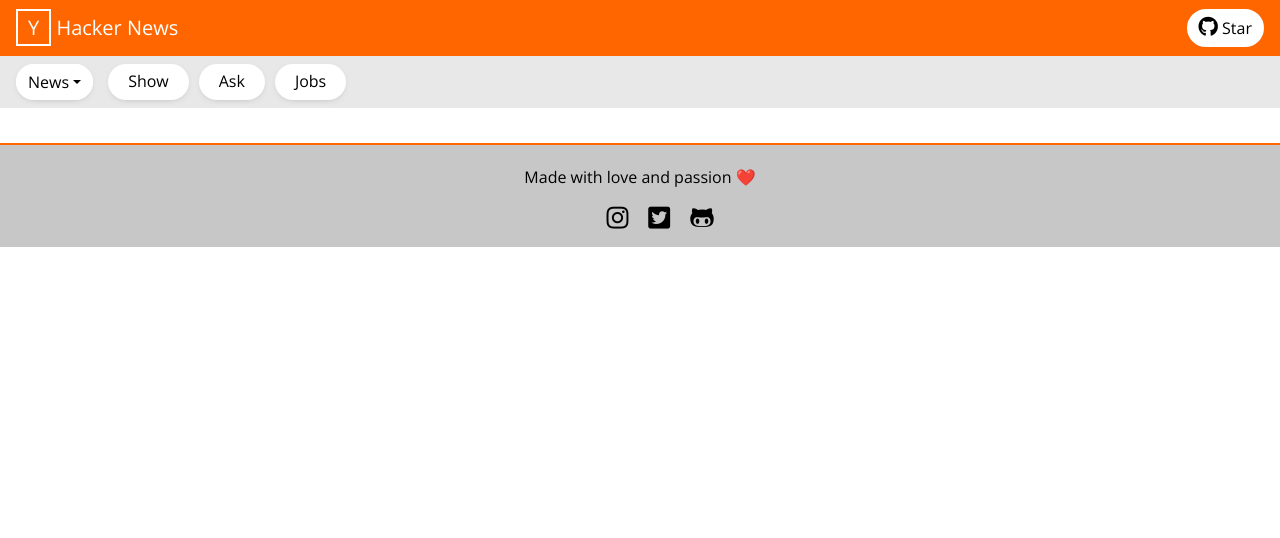
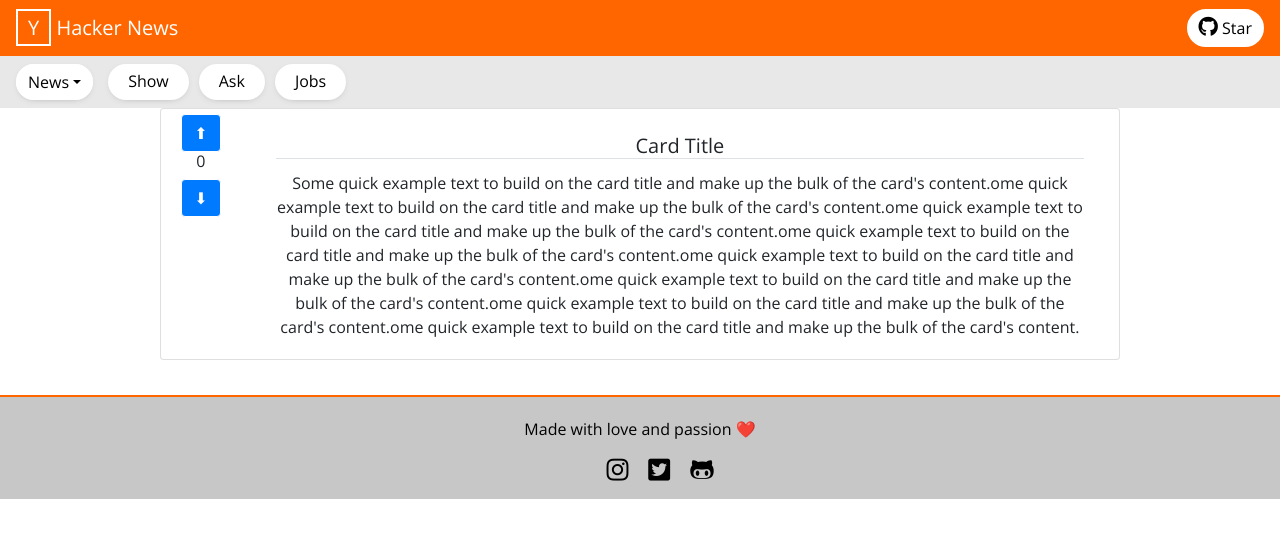
Before and after one commit to Lolkekzor/polihack2019, a React (Create React App) app: page /post in a window 1280 px wide. Shown: the top 538 px of the page. Built offline with nearby package versions, Linux system fonts and the light colour scheme.

Commit message:
Add post and comment lul

```diff
--- a/src/App.js
+++ b/src/App.js
@@ -3,6 +3,8 @@ import Header from "./components/layouts/Header";
 import Navbar2 from "./components/layouts/Navbar2";
 import Footer from "./components/layouts/Footer";
 import News from "./components/News";
+import PostPreview from "./components/layouts/PostPreview";
+import CommentPreview from "./components/layouts/CommentPreview";
 import "./App.css";
 import { Route, Switch, BrowserRouter as Router } from "react-router-dom";
 
@@ -22,6 +24,22 @@ const App = () => {
       <Navbar2 showLoader={showLoader} />
       <Switch>
         <>
+          <Route
+            exact
+            key="comment"
+            path="/comment"
+            render={() => (
+              <CommentPreview/>
+            )}
+          />
+          <Route
+            exact
+            key="post"
+            path="/post"
+            render={() => (
+              <PostPreview/>
+            )}
+          />
           <Route
             exact
             key="home"
--- a/src/components/News.js
+++ b/src/components/News.js
@@ -65,7 +65,7 @@ const News = props => {
   }, []);
 
   //getting all the data ids and storing them in an array
-  const getData = async function(category, start, end) {
+  const getData = async function (category, start, end) {
     const arr = [];
     try {
       const { data } = await axios.get(
@@ -79,7 +79,7 @@ const News = props => {
   };
 
   //fetching data from those ids and storing only the necessary datas in an array
-  const getDeatils = async function(arr) {
+  const getDeatils = async function (arr) {
     const promises = arr.map(async item => {
       const { data } = await axios.get(
         `https://hacker-news.firebaseio.com/v0/item/${item}.json?print=pretty`
@@ -125,7 +125,7 @@ const News = props => {
               className={
                 isLoading
                   ? "container-fluid main overlay"
-                : "container-fluid main"
+                  : "container-fluid main w-75"
               }
             >
               <table className="table">
--- /dev/null
+++ b/src/components/layouts/CommentPreview.js
@@ -0,0 +1,67 @@
+import React from 'react';
+import { Card, Button, Col, Row } from 'react-bootstrap';
+
+class CommentPreview extends React.Component {
+    constructor(props) {
+        super(props);
+        this.state = {
+            count: 0,
+            plusDisabled: false,
+            minusDisabled: false
+        }
+    }
+
+    plus() {
+        this.setState({
+            count: this.state.count + 1,
+            plusDisabled: true
+        })
+    }
+
+    minus() {
+        this.setState({
+            count: this.state.count - 1,
+            minusDisabled: true
+        })
+    }
+
+    render() {
+        return (
+            <Row style={{ width: '75%' }} className="centerish">
+                <Col sm="1">
+                    <br/>
+                    sageata dreapta jos
+                </Col>
+                <Col sm="11">
+                    <Card>
+                        <Row className="w-100 noPadding">
+                            <Col sm="1" >
+                                <Row className="d-flex justify-content-center">
+                                    <Button disabled={this.state.plusDisabled} onClick={() => { this.plus() }}>⬆</Button>
+                                </Row>
+                                <Row className="d-flex justify-content-center">
+                                    <h6>{this.state.count}</h6>
+                                </Row>
+                                <Row className="d-flex justify-content-center">
+                                    <Button disabled={this.state.minusDisabled} onClick={() => { this.minus() }}>⬇</Button>
+                                </Row>
+                            </Col>
+                            <Col sm="10">
+                                <Card.Body>
+                                    <Card.Title className="border-bottom">Comment Title</Card.Title>
+                                    <Card.Text>
+                                        ce plm se antampla
+                        </Card.Text>
+                                </Card.Body>
+                            </Col>
+                        </Row>
+                    </Card>
+                </Col>
+            </Row>
+
+        )
+    }
+
+}
+
+export default CommentPreview;
--- /dev/null
+++ b/src/components/layouts/PostPreview.js
@@ -0,0 +1,67 @@
+import React from 'react';
+import { Card, Button, Col, Row } from 'react-bootstrap';
+
+class PostPreview extends React.Component {
+    constructor(props) {
+        super(props);
+        this.state = {
+            count: 0,
+            plusDisabled: false,
+            minusDisabled: false
+        }
+    }
+
+    plus() {
+        this.setState({
+            count: this.state.count + 1,
+            plusDisabled: true
+        })
+    }
+
+    minus() {
+        this.setState({
+            count: this.state.count - 1,
+            minusDisabled: true
+        })
+    }
+
+    render() {
+        return (
+            <Card style={{ width: '75%' }}>
+                <Row className="w-100 noPadding">
+                    <Col sm="1" >
+                        <Row  className="d-flex justify-content-center">
+                            <Button disabled={this.state.plusDisabled} onClick={() => {this.plus()}}>⬆</Button>
+                        </Row>
+                        <Row className="d-flex justify-content-center">
+                            <h6>{this.state.count}</h6>
+                        </Row>
+                        <Row className="d-flex justify-content-center">
+                            <Button disabled={this.state.minusDisabled}  onClick={() => {this.minus()}}>⬇</Button>
+                        </Row>
+                    </Col>
+                    <Col sm="11">
+                        <Card.Body>
+                            <Card.Title className="border-bottom">Card Title</Card.Title>
+                            <Card.Text>
+                                Some quick example text to build on the card title and make up the bulk of
+                                the card's content.ome quick example text to build on the card title and make up the bulk of
+                                the card's content.ome quick example text to build on the card title and make up the bulk of
+                                the card's content.ome quick example text to build on the card title and make up the bulk of
+                                the card's content.ome quick example text to build on the card title and make up the bulk of
+                                the card's content.ome quick example text to build on the card title and make up the bulk of
+                                the card's content.ome quick example text to build on the card title and make up the bulk of
+                                the card's content.ome quick example text to build on the card title and make up the bulk of
+                                the card's content.
+                        </Card.Text>
+                        </Card.Body>
+                    </Col>
+                </Row>
+            </Card>
+
+        )
+    }
+
+}
+
+export default PostPreview;
--- a/src/components/layouts/Stories.js
+++ b/src/components/layouts/Stories.js
@@ -47,26 +47,6 @@ const Stories = ({ state }) => {
                 </a>
               </td>
               <td style={{ color: "#828282" }}>
-                <i className="fas fa-globe" />{" "}
-                <a
-                  href={`https://${
-                    url
-                      .replace("http://", "")
-                      .replace("https://", "")
-                      .split(/[/?#]/)[0]
-                  }`}
-                  target="_blank"
-                  style={{ color: "#828282" }}
-                  rel="noopener noreferrer"
-                >
-                  {url
-                    .replace("http://", "")
-                    .replace("https://", "")
-                    .split(/[/?#]/)[0]
-                    .replace("www.", "")}
-                </a>
-              </td>
-              <td style={{ color: "#828282" }}>
                 <i className="fas fa-clock"> {timeago(time * 1000)}</i>
               </td>
               <td style={{ color: "#828282" }}>
--- a/src/index.css
+++ b/src/index.css
@@ -10,3 +10,27 @@ body {
   font-family: "Open Sans", sans-serif;
   width: 100%;
 }
+
+.card {
+  margin: 0 auto; /* Added */
+  float: none; /* Added */
+  margin-bottom: 10px; /* Added */
+}
+
+.centerish {
+  margin: 0 auto; /* Added */
+}
+
+.noPadding {
+  margin: 5px 0px 0px 0px !important;
+  padding: 0 !important;
+}
+
+.row_uf {
+  margin: 0px 0px 0px 0px;
+  text-align: center;
+}
+
+.btn:disabled {
+  background-color: red
+}
```
Also changed, not shown: package.json (+5 -5 lines), src/images/arrow.png (added), 1 other file (tests, documents, lock files or other folders). Lines whose indentation alone changed are shown as unchanged.
